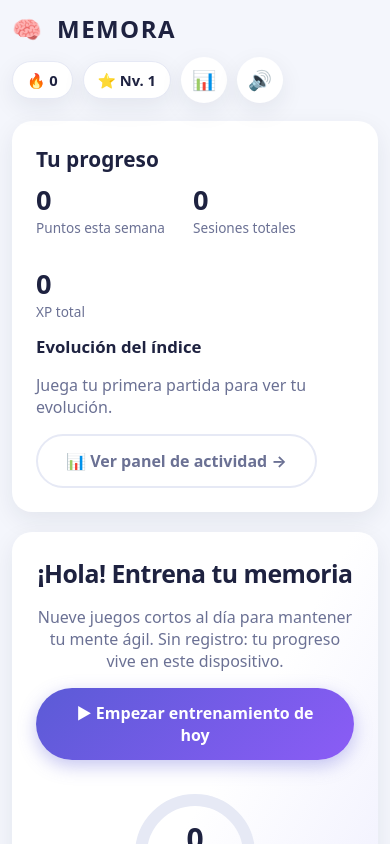
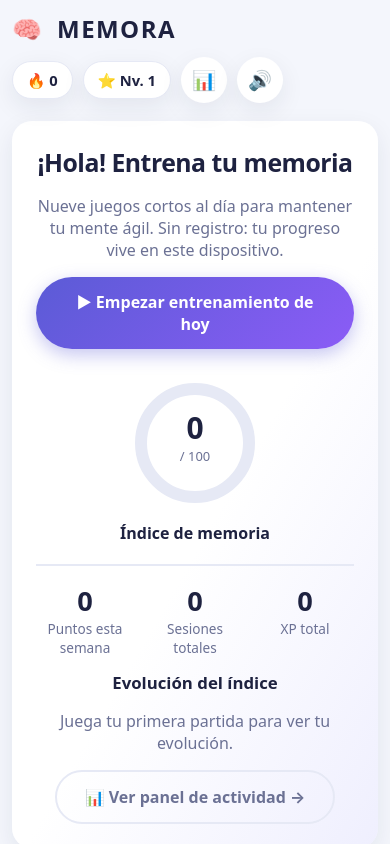
Before and after one commit to jpecinagithub/memora, a React (Vite) app: page / in a window 390 px wide. Shown: the top 844 px of the page. Built offline with nearby package versions, Linux system fonts and the light colour scheme.

Commit message:
Home: fusiona Tu progreso y el hero en una sola tarjeta (stats bajo el anillo, responsive)

```diff
--- a/src/components/Home.tsx
+++ b/src/components/Home.tsx
@@ -118,8 +118,26 @@ export default function Home({ onPlay, onStartWorkout, onOpenDashboard }: Props)
         </div>
       </header>
 
-      <section className="card progress-card">
-        <h2>Tu progreso</h2>
+      <section className="card hero">
+        <div className="hero-main">
+          <div className="hero-text">
+            <h1>¡Hola! Entrena tu memoria</h1>
+            <p className="muted">
+              Nueve juegos cortos al día para mantener tu mente ágil. Sin registro: tu progreso vive
+              en este dispositivo.
+            </p>
+            <div className="hero-cta-row">
+              <button className="btn-primary" data-testid="workout-start" onClick={onStartWorkout} disabled={doneToday}>
+                {doneToday ? '✅ Entrenamiento de hoy completado' : '▶ Empezar entrenamiento de hoy'}
+              </button>
+            </div>
+          </div>
+          <div className="hero-ring">
+            <Ring value={index} />
+            <div className="ring-label">Índice de memoria</div>
+          </div>
+        </div>
+        <div className="hero-progress">
           <div className="progress-nums">
             <div className="stat">
               <span className="stat-val">{weekPoints}</span>
@@ -139,24 +157,6 @@ export default function Home({ onPlay, onStartWorkout, onOpenDashboard }: Props)
           <button className="btn-ghost" onClick={onOpenDashboard}>
             📊 Ver panel de actividad →
           </button>
-      </section>
-
-      <section className="hero card">
-        <div className="hero-text">
-          <h1>¡Hola! Entrena tu memoria</h1>
-          <p className="muted">
-            Nueve juegos cortos al día para mantener tu mente ágil. Sin registro: tu progreso vive en
-            este dispositivo.
-          </p>
-          <div className="hero-cta-row">
-            <button className="btn-primary" data-testid="workout-start" onClick={onStartWorkout} disabled={doneToday}>
-              {doneToday ? '✅ Entrenamiento de hoy completado' : '▶ Empezar entrenamiento de hoy'}
-            </button>
-          </div>
-        </div>
-        <div className="hero-ring">
-          <Ring value={index} />
-          <div className="ring-label">Índice de memoria</div>
         </div>
       </section>
 
--- a/src/styles.css
+++ b/src/styles.css
@@ -177,11 +177,18 @@ h3 {
 }
 
 .hero {
+  background: linear-gradient(120deg, #ffffff 55%, #efeffe 100%);
+}
+.hero-main {
   display: flex;
   align-items: center;
   justify-content: space-between;
   gap: 24px;
-  background: linear-gradient(120deg, #ffffff 55%, #efeffe 100%);
+}
+.hero-progress {
+  margin-top: 20px;
+  padding-top: 16px;
+  border-top: 2px solid var(--line);
 }
 .hero-text {
   flex: 1;
@@ -304,9 +311,6 @@ h3 {
   margin: 6px 0 2px;
 }
 
-.progress-card h2 {
-  margin-top: 0;
-}
 .progress-nums {
   display: flex;
   gap: 28px;
@@ -920,9 +924,18 @@ h3 {
   h1 {
     font-size: 1.55rem;
   }
-  .hero {
+  .hero-main {
     flex-direction: column;
     text-align: center;
+  }
+  .hero-progress {
+    text-align: center;
+  }
+  .progress-nums {
+    display: grid;
+    grid-template-columns: repeat(3, 1fr);
+    gap: 12px;
+    justify-items: center;
   }
   .hero-cta-row .btn-primary {
     width: 100%;
```
Lines whose indentation alone changed are shown as unchanged.
